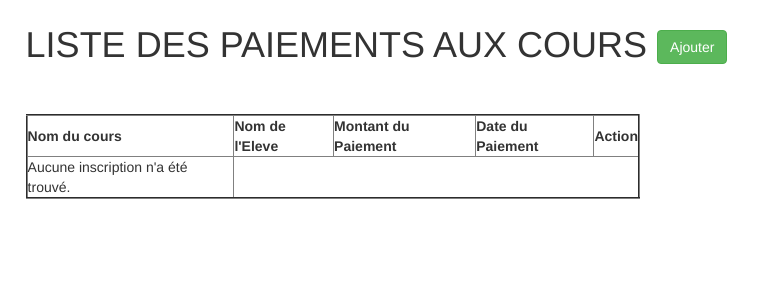
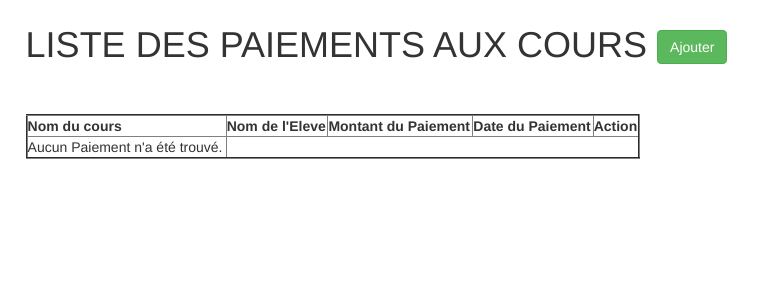
Before and after one commit to ZakinaA/24FLOPOTON, a Symfony app: template templates/paiement/lister.html.twig in a window 1280 px wide. Shown: the part 51-351 px from the top of the page, without its empty margins (0-764 px from the left). Run offline with Twig, Linux system fonts and the light colour scheme; the template is opened without the code that fills it, so the values that code supplies are empty; some libraries are stand-ins or nearby versions.

Commit message:
vue lister paiement

```diff
--- a/templates/paiement/lister.html.twig
+++ b/templates/paiement/lister.html.twig
@@ -31,13 +31,13 @@
 			<td>{{ p.datePaiement|date('m/d/Y') }}</td>
 
             <td>
-				{#<a class="btn btn-primary" type="button" href={{ path('app_paiement_modifier', {'id': p.id}) }}>Modifier</a>
+				<a class="btn btn-primary" type="button" href={{ path('app_paiement_modifier', {'id': p.id}) }}>Modifier</a>
 				<a class="btn btn-danger" type="button" href={{ path('app_paiement_supprimer', { 'id': p.id }) }} onclick="return  confirm('Êtes vous sur de vouloir supprimer ce paiement ?')">Supprimer</a>
-			#}</td>
+			</td>
 		</tr>
 	{% else %}
 		<tr>
-		<td>Aucune inscription n'a été trouvé.</td>
+		<td>Aucun Paiement n'a été trouvé.</td>
 		</tr>
 	{% endfor %}
 </table>
```
